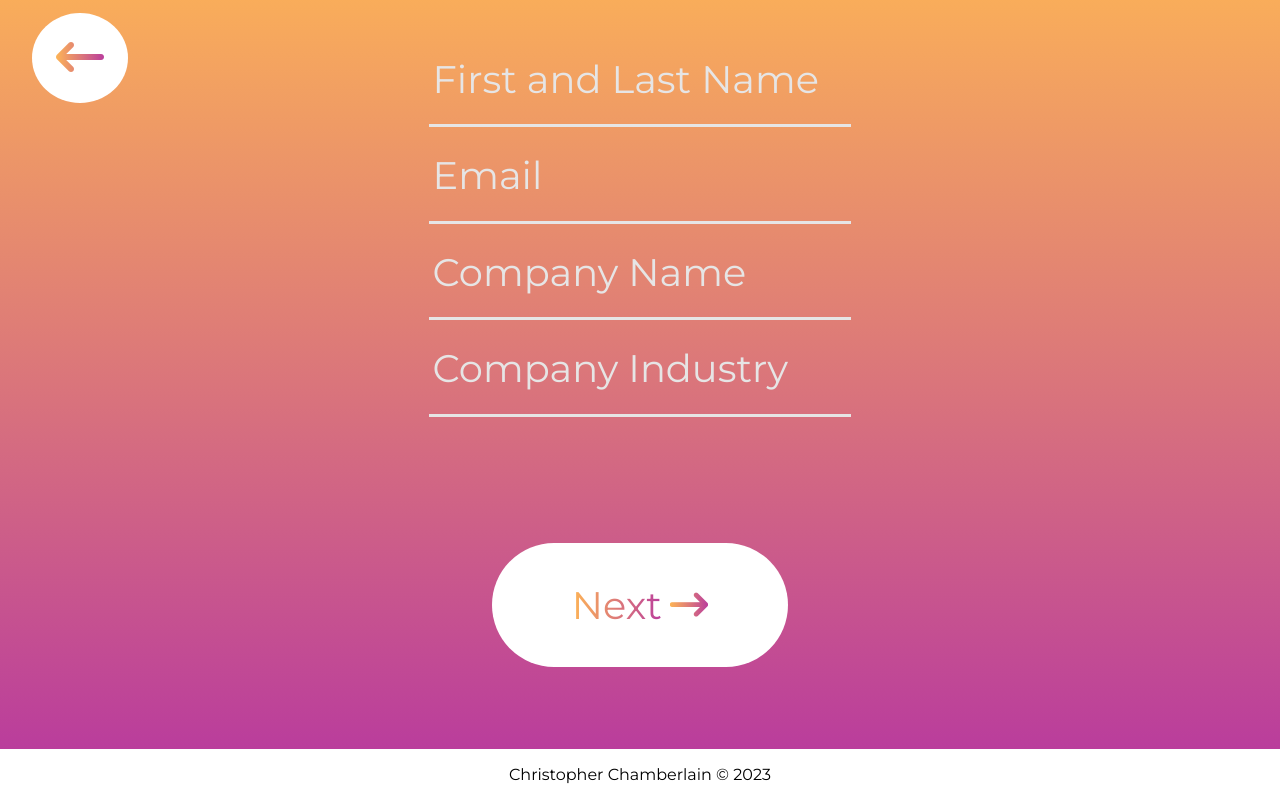
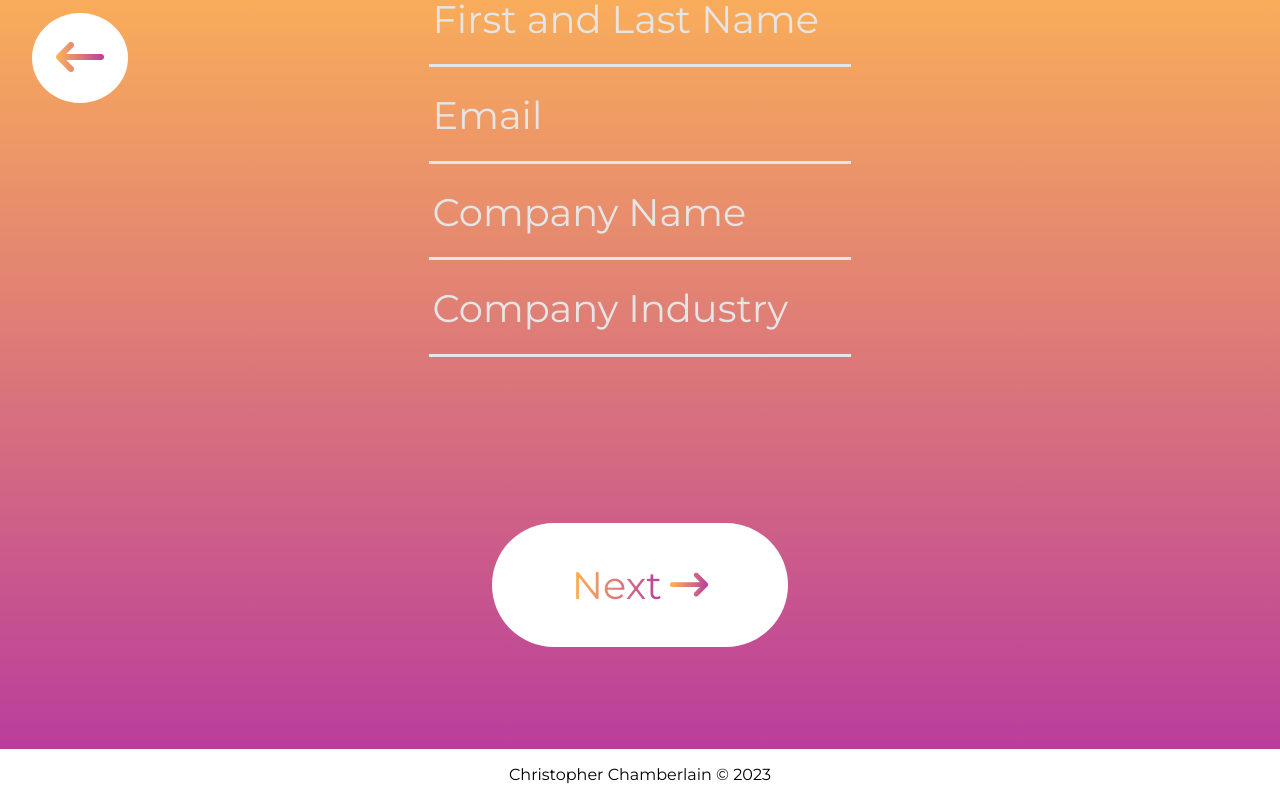
Before and after one commit to AkaraTawng/client-design-questionairre, a React (Vite) app: page / in a window 1280 px wide. Both pictures are taken after a click on the button "Let's go!". Shown: the part 51-851 px from the top of the page. Built offline with nearby package versions, Linux system fonts and the light colour scheme.

Commit message:
increase space between inputs and move content up towards top of viewport

```diff
--- a/src/components/PersonalInfo.jsx
+++ b/src/components/PersonalInfo.jsx
@@ -78,8 +78,9 @@ const PersonalInfoContainer = styled.div`
   display: flex;
   flex-direction: column;
   justify-content: space-between;
-  height: 40vh;
+  height: 45vh;
   margin-bottom: 7rem;
+  margin-top: -5rem;
 `;
 
 const InputContainer = styled.div`
```
